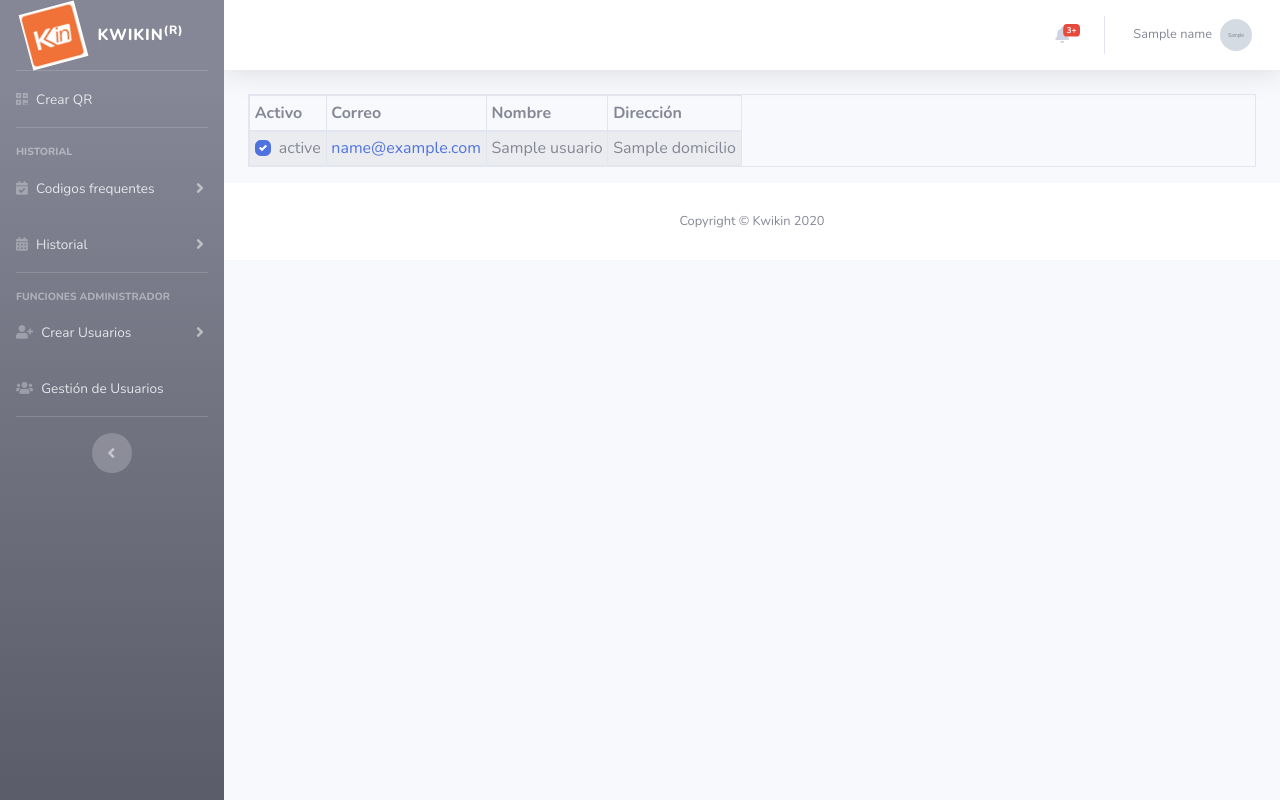
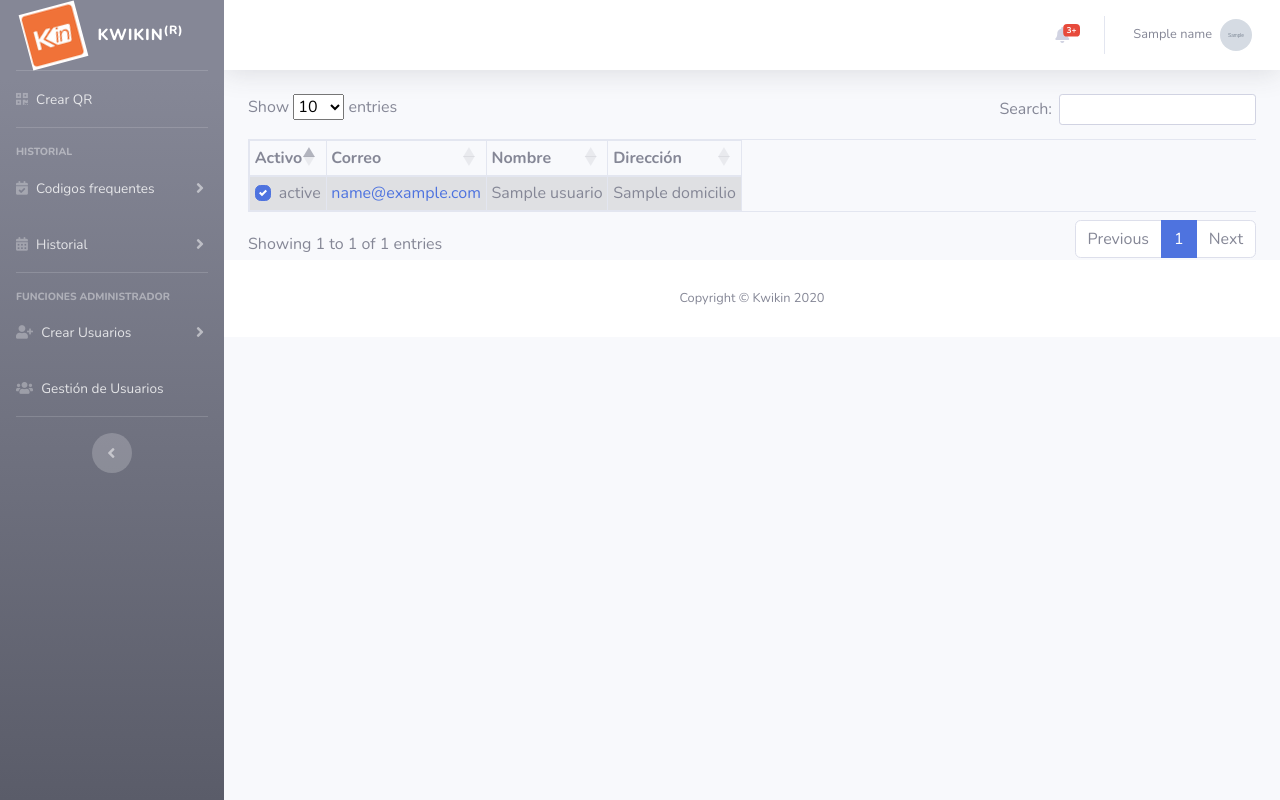
Before and after one commit to arturor19/kwikin, a Flask app: template Kwikin/templates/gestionusuarios.html in a window 1280 px wide. Run offline with Flask 2, Linux system fonts and the light colour scheme; the template is opened without the code that fills it: most values are stand-ins (such as "Sample title", 1, 10 or a date in 2020); grey boxes marked "Sample" are stand-in pictures; some libraries are stand-ins or nearby versions.

Commit message:
script para data table javascripts en layout

```diff
--- a/Kwikin/templates/gestionusuarios.html
+++ b/Kwikin/templates/gestionusuarios.html
@@ -5,7 +5,13 @@
 <title>Gestión de Usarios</title>
 {% endblock %}
 {%block body %}
+<script type="text/javascript" class="init">
 
+$(document).ready(function() {
+	$('#dtOrderExample').DataTable();
+} );
+
+	</script>
 </table>
 <!-- Table  -->
     <table id="dtOrderExample" class="table table-striped table-bordered table-sm table-responsive" cellspacing="0" width="100%">
--- a/Kwikin/templates/layout.html
+++ b/Kwikin/templates/layout.html
@@ -18,6 +18,22 @@
   <!-- Custom styles for this template-->
   <link href="{{ url_for('.static', filename='css/sb-admin-2.min.css') }}" rel="stylesheet">
   <link rel="shortcut icon" href="{{ url_for('.static', filename='/img/favicon.ico') }}" type="image/x-icon">
+  <!-- Bootstrap core JavaScript-->
+  <script src="{{ url_for('.static', filename='vendor/jquery/jquery.min.js') }}"></script>
+  <script src="{{ url_for('.static', filename='vendor/bootstrap/js/bootstrap.bundle.min.js') }}"></script>
+
+  <!-- Core plugin JavaScript-->
+  <script src="{{ url_for('.static', filename='vendor/jquery-easing/jquery.easing.min.js') }}"></script>
+
+  <!-- Bootstrap data tables-->
+  <link rel="stylesheet" type="text/css" href="https://cdn.datatables.net/1.10.21/css/dataTables.bootstrap4.min.css">
+  <script type="text/javascript" language="javascript" src="https://code.jquery.com/jquery-3.5.1.js"></script>
+  <script type="text/javascript" language="javascript" src="https://cdn.datatables.net/1.10.21/js/jquery.dataTables.min.js"></script>
+  <script type="text/javascript" language="javascript" src="https://cdn.datatables.net/1.10.21/js/dataTables.bootstrap4.min.js"></script>
+
+  <!-- Custom scripts for all pages-->
+  <script src="{{ url_for('.static', filename='js/sb-admin-2.min.js') }}"></script>
+
 
 </head>
 
@@ -257,19 +273,6 @@
   </a>
 
 
-
-  <!-- Bootstrap core JavaScript-->
-  <script src="{{ url_for('.static', filename='vendor/jquery/jquery.min.js') }}"></script>
-  <script src="{{ url_for('.static', filename='vendor/bootstrap/js/bootstrap.bundle.min.js') }}"></script>
-
-  <!-- Core plugin JavaScript-->
-  <script src="{{ url_for('.static', filename='vendor/jquery-easing/jquery.easing.min.js') }}"></script>
-
-  <!-- Custom scripts for all pages-->
-  <script src="{{ url_for('.static', filename='js/sb-admin-2.min.js') }}"></script>
-
-
-
 </body>
 
 </html>
```
